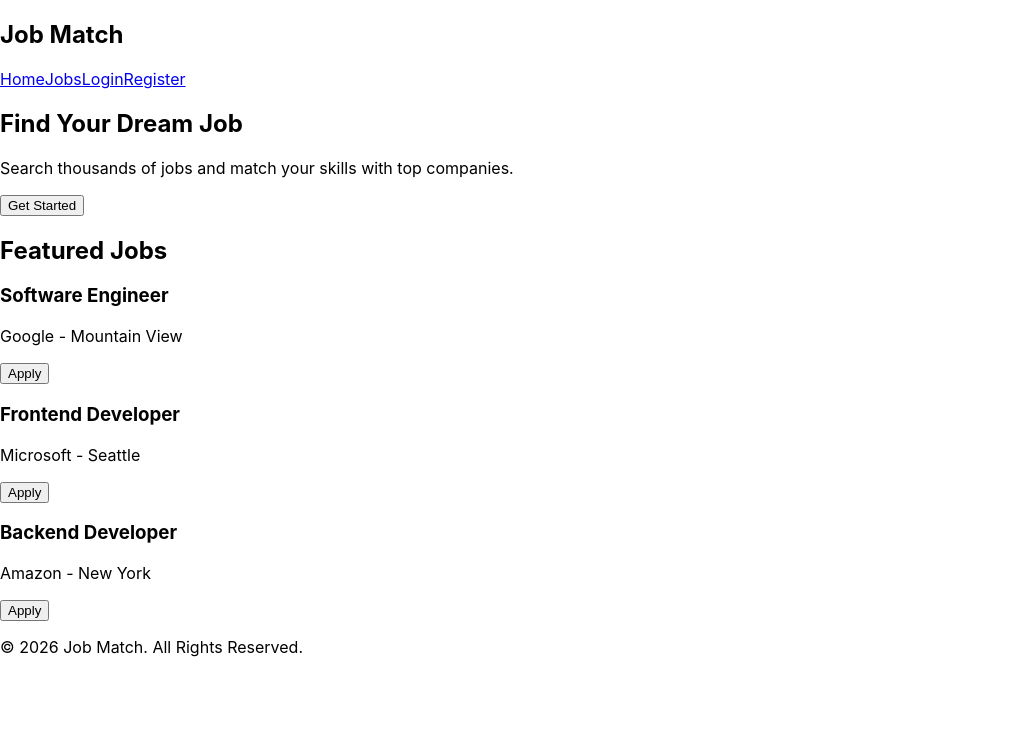
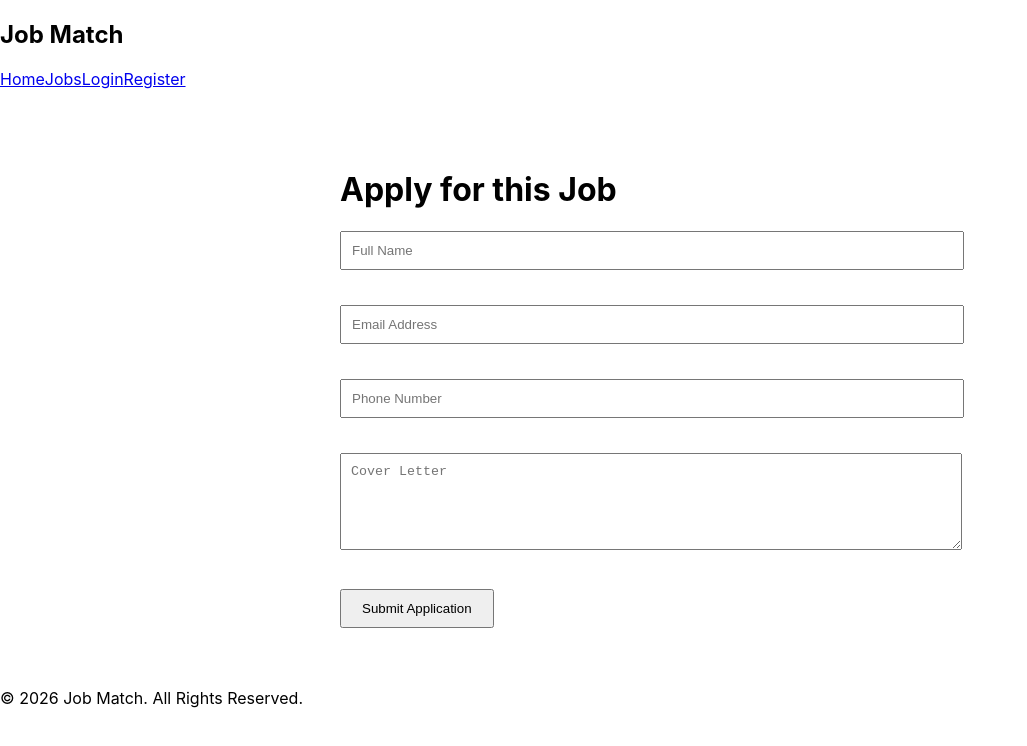
Before and after one commit to abhinav-rao-veeramalla29/job-match-app, a React (Create React App) app: page /apply in a window 1280 px wide. Shown: the top 746 px of the page, without its empty margins (0-1027 px from the left). Built offline with nearby package versions, Linux system fonts and the light colour scheme.

Commit message:
Added dynamic job routes

```diff
--- a/src/App.css
+++ b/src/App.css
@@ -1,14 +1,53 @@
-.login-page {
+.jobs-page {
   padding: 40px;
-  text-align: center;
 }
 
-.login-page input {
-  width: 300px;
+.jobs-page input {
+  width: 350px;
   padding: 10px;
-  margin: 10px;
+  margin-bottom: 20px;
+  font-size: 16px;
 }
 
-.login-page button {
+.job-card {
+  border: 1px solid #ddd;
+  border-radius: 10px;
+  padding: 20px;
+  margin-bottom: 20px;
+}
+.job-details {
+  padding: 40px;
+  max-width: 800px;
+  margin: auto;
+}
+
+.job-details h1 {
+  margin-bottom: 20px;
+}
+
+.job-details h3 {
+  margin-top: 20px;
+}
+
+.job-details button {
+  margin-top: 30px;
+  padding: 12px 25px;
+  cursor: pointer;
+}
+.application-form {
+  max-width: 600px;
+  margin: 40px auto;
+  padding: 20px;
+}
+
+.application-form input,
+.application-form textarea {
+  width: 100%;
+  padding: 10px;
+  margin-bottom: 15px;
+}
+
+.application-form button {
   padding: 10px 20px;
+  cursor: pointer;
 }
--- a/src/App.js
+++ b/src/App.js
@@ -1,15 +1,30 @@
 import "./App.css";
+import { Routes, Route } from "react-router-dom";
+import JobDetails from "./pages/JobDetails";
+import ApplicationForm from "./pages/ApplicationForm";
+
 import Navbar from "./components/Navbar";
-import Hero from "./components/Hero";
-import FeaturedJobs from "./components/FeaturedJobs";
 import Footer from "./components/Footer";
+
+import Home from "./pages/Home";
+import Jobs from "./pages/jobs";
+import Login from "./pages/login";
+import Register from "./pages/register";
 
 function App() {
   return (
     <div>
       <Navbar />
-      <Hero />
-      <FeaturedJobs />
+
+      <Routes>
+        <Route path="/" element={<Home />} />
+        <Route path="/jobs" element={<Jobs />} />
+        <Route path="/login" element={<Login />} />
+        <Route path="/register" element={<Register />} />
+        <Route path="/job/:id" element={<JobDetails />} />
+                <Route path="/apply" element={<ApplicationForm />} />
+      </Routes>
+
       <Footer />
     </div>
   );
--- /dev/null
+++ b/src/data/jobs.js
@@ -0,0 +1,28 @@
+const jobs = [
+    {
+      id: 1,
+      title: "Software Engineer",
+      company: "Google",
+      location: "Mountain View",
+    },
+    {
+      id: 2,
+      title: "Frontend Developer",
+      company: "Microsoft",
+      location: "Seattle",
+    },
+    {
+      id: 3,
+      title: "Backend Developer",
+      company: "Amazon",
+      location: "New York",
+    },
+    {
+      id: 4,
+      title: "Data Analyst",
+      company: "Meta",
+      location: "Austin",
+    },
+  ];
+
+  export default jobs;
--- /dev/null
+++ b/src/pages/ApplicationForm.js
@@ -0,0 +1,69 @@
+import { useState } from "react";
+
+function ApplicationForm() {
+  const [name, setName] = useState("");
+  const [email, setEmail] = useState("");
+  const [phone, setPhone] = useState("");
+  const [coverLetter, setCoverLetter] = useState("");
+  const [submitted, setSubmitted] = useState(false);
+
+  const handleSubmit = (e) => {
+    e.preventDefault();
+    setSubmitted(true);
+  };
+
+  return (
+    <div className="application-form">
+      <h1>Apply for this Job</h1>
+
+      {submitted ? (
+        <h2>✅ Application Submitted Successfully!</h2>
+      ) : (
+        <form onSubmit={handleSubmit}>
+          <input
+            type="text"
+            placeholder="Full Name"
+            value={name}
+            onChange={(e) => setName(e.target.value)}
+            required
+          />
+
+          <br /><br />
+
+          <input
+            type="email"
+            placeholder="Email Address"
+            value={email}
+            onChange={(e) => setEmail(e.target.value)}
+            required
+          />
+
+          <br /><br />
+
+          <input
+            type="tel"
+            placeholder="Phone Number"
+            value={phone}
+            onChange={(e) => setPhone(e.target.value)}
+            required
+          />
+
+          <br /><br />
+
+          <textarea
+            placeholder="Cover Letter"
+            rows="5"
+            value={coverLetter}
+            onChange={(e) => setCoverLetter(e.target.value)}
+          ></textarea>
+
+          <br /><br />
+
+          <button type="submit">Submit Application</button>
+        </form>
+      )}
+    </div>
+  );
+}
+
+export default ApplicationForm;
--- /dev/null
+++ b/src/pages/JobDetails.js
@@ -0,0 +1,24 @@
+import { Link } from "react-router-dom";
+
+function JobDetails() {
+  return (
+    <div className="job-details">
+      <h1>Software Engineer</h1>
+
+      <p>Company: Google</p>
+
+      <p>Location: Mountain View</p>
+
+      <p>
+        We are looking for a passionate Software Engineer to build modern web
+        applications.
+      </p>
+
+      <Link to="/apply">
+        <button>Apply Now</button>
+      </Link>
+    </div>
+  );
+}
+
+export default JobDetails;
--- a/src/pages/jobs.js
+++ b/src/pages/jobs.js
@@ -1,25 +1,38 @@
+import { useState } from "react";
+import { Link } from "react-router-dom";
+import jobs from "../data/jobs";
+
 function Jobs() {
+  const [search, setSearch] = useState("");
+
+  const filteredJobs = jobs.filter(
+    (job) =>
+      job.title.toLowerCase().includes(search.toLowerCase()) ||
+      job.company.toLowerCase().includes(search.toLowerCase())
+  );
+
   return (
     <div className="jobs-page">
       <h1>Available Jobs</h1>
 
-        <div className="job-card">
-          <h2>Software Engineer</h2>
-          <p>Google - Mountain View</p>
+      <input
+        type="text"
+        placeholder="Search jobs..."
+        value={search}
+        onChange={(e) => setSearch(e.target.value)}
+      />
+
+      {filteredJobs.map((job) => (
+        <div className="job-card" key={job.id}>
+          <h2>{job.title}</h2>
+          <p>{job.company}</p>
+          <p>{job.location}</p>
+
+          <Link to={`/job/${job.id}`}>
   <button>Apply Now</button>
+</Link>
         </div>
-
-        <div className="job-card">
-          <h2>Frontend Developer</h2>
-          <p>Microsoft - Seattle</p>
-          <button>Apply Now</button>
-        </div>
-
-        <div className="job-card">
-          <h2>Backend Developer</h2>
-          <p>Amazon - New York</p>
-          <button>Apply Now</button>
-        </div>
+      ))}
     </div>
   );
 }
--- a/src/pages/register.js
+++ b/src/pages/register.js
@@ -1,5 +1,25 @@
 function Register() {
-    return <h1>Register Page</h1>;
+    return (
+      <div className="register-page">
+        <h1>Create Account</h1>
+
+        <form>
+          <input type="text" placeholder="Full Name" />
+
+          <br /><br />
+
+          <input type="email" placeholder="Email" />
+
+          <br /><br />
+
+          <input type="password" placeholder="Password" />
+
+          <br /><br />
+
+          <button type="submit">Register</button>
+        </form>
+      </div>
+    );
   }
 
   export default Register;
```
Lines whose indentation alone changed are shown as unchanged.
